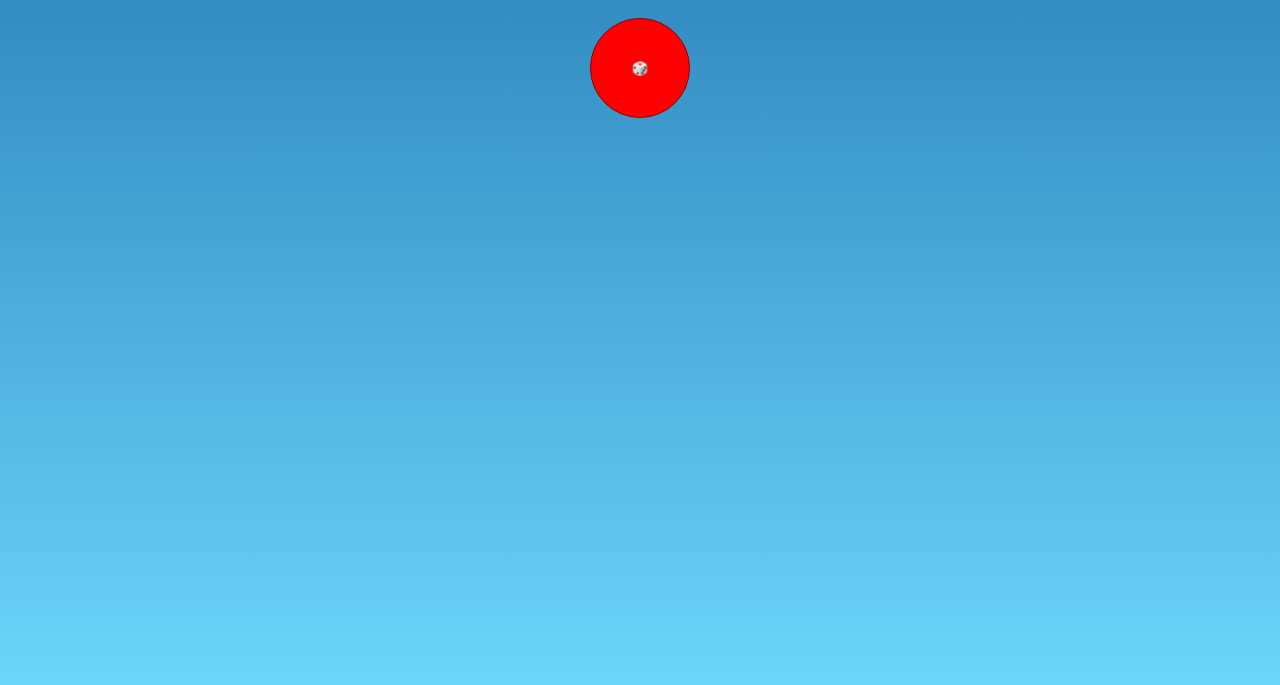
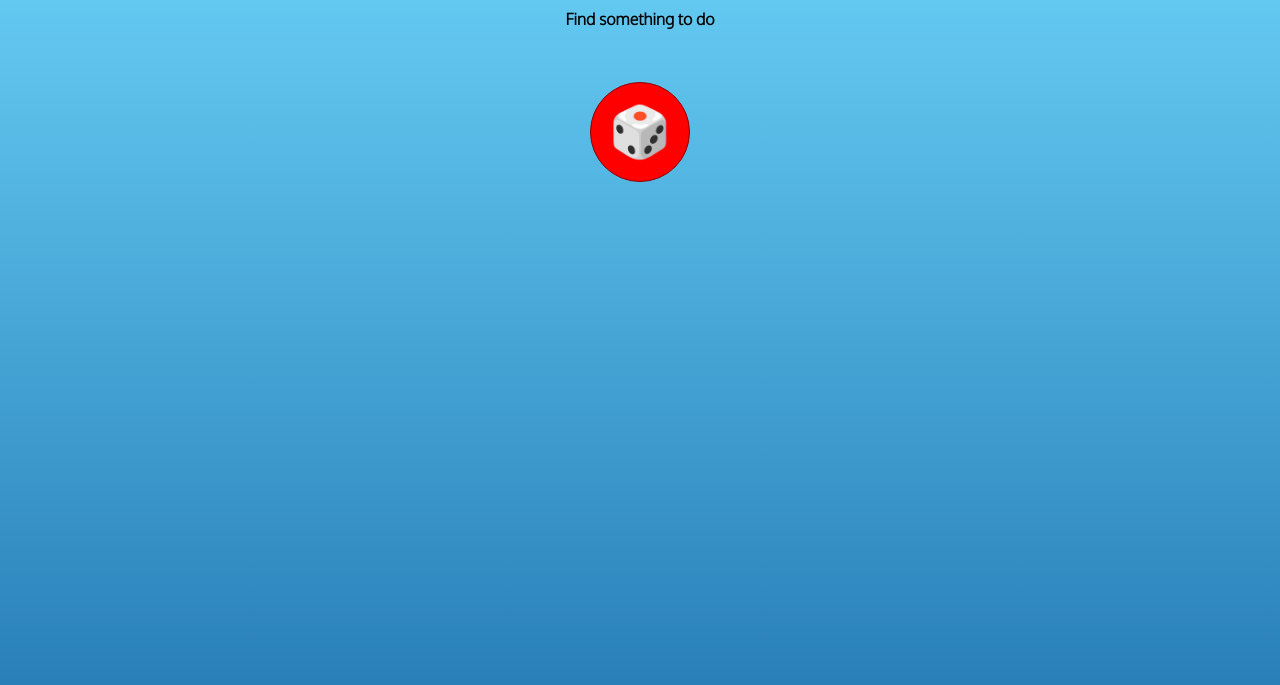
Before and after one commit to chisu-kawahara/boredbot, a website built with Vite: page index.html in a window 1280 px wide. Shown: the part 115-800 px from the top of the page. Built offline with nearby package versions, Linux system fonts and the light colour scheme.

Commit message:
styling title

```diff
--- a/index.css
+++ b/index.css
@@ -1,6 +1,6 @@
 body {
     background: #bdc3c7;  /* fallback for old browsers */
-    background: linear-gradient(#2980b9,#6DD5FA);
+    background: linear-gradient(to top,#2980b9,#6DD5FA);
     background-repeat: no-repeat;
     height: 100vh;
     display: flex;
@@ -14,7 +14,8 @@ body {
 section {
     display: flex;
     flex-direction: column;
-    align-items: center;   /* center content inside */
+    align-items: center;
+    margin-top: 2rem;
 }
 
 button {
@@ -24,5 +25,7 @@ button {
     background-color: red;
     border: 1px solid darkred;
     cursor: pointer;
+    margin-top: 2rem;
+    font-size: 50px;
 
 }
--- a/index.js
+++ b/index.js
@@ -6,5 +6,6 @@
   .then (data => {
     console.log(data)
     document.getElementById("activity").textContent = data.activity
+    document.getElementById("page-title").textContent = "Yaay-Bot🤖❣️"
   })
 })
```
